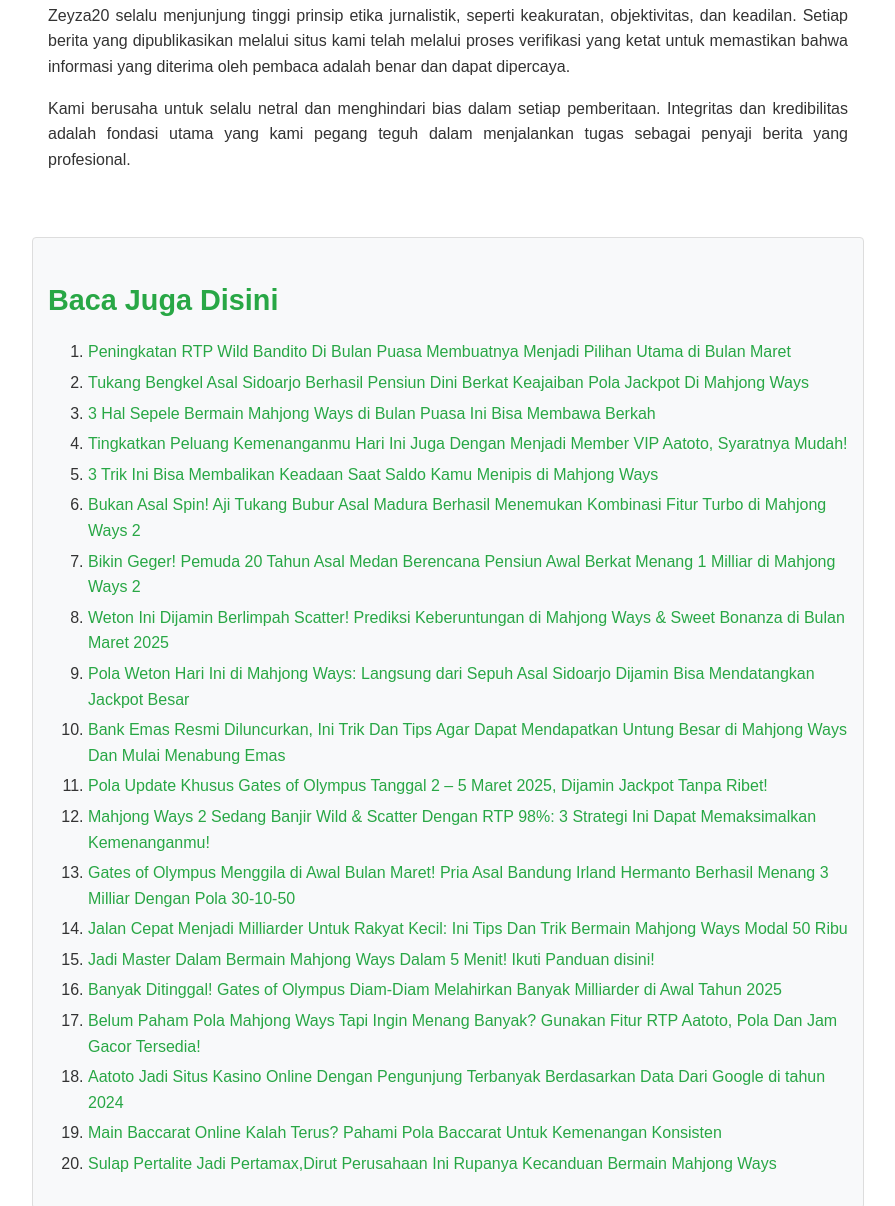
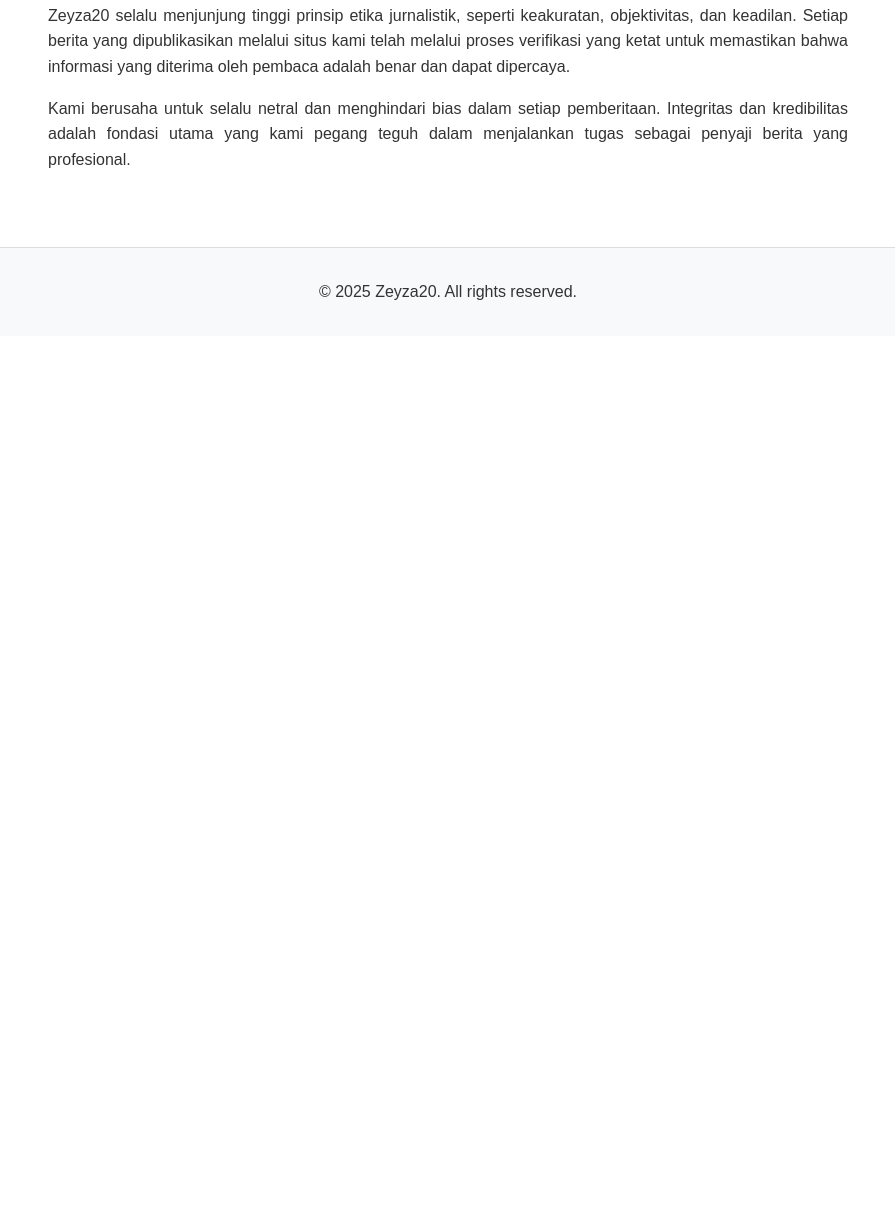
Before and after one commit to Zeyza20/news, a plain HTML site: page index.html in a window 1280 px wide. Shown: the part 1221-2427 px from the top of the page, without its empty margins (192-1087 px from the left). After the commit the page ends 1557 px from the top, so only its background shows below. Drawn offline with Linux system fonts and the light colour scheme.

Commit message:
Update index.html

```diff
--- a/index.html
+++ b/index.html
@@ -158,32 +158,6 @@
       Kami berusaha untuk selalu netral dan menghindari bias dalam setiap pemberitaan. Integritas dan kredibilitas adalah fondasi utama yang kami pegang teguh dalam menjalankan tugas sebagai penyaji berita yang profesional.
     </p>
   </article>
-  <!-- Bagian Blogroll -->
-  <aside class="blogroll">
-    <h2 style="text-aling: center;">Baca Juga Disini</h2>
-    <ol>
-      <li><a href="https://active-news.github.io/News/peningkatan-rtp-wild-bandito-dibulan-puasa.html" target="_blank">Peningkatan RTP Wild Bandito Di Bulan Puasa Membuatnya Menjadi Pilihan Utama di Bulan Maret</a></li>
-      <li><a href="https://active-news.github.io/News/tukang-bengkel-asal-sidoarjo-berkat-keajaiban-pola.html" target="_blank">Tukang Bengkel Asal Sidoarjo Berhasil Pensiun Dini Berkat Keajaiban Pola Jackpot Di Mahjong Ways</a></li>
-      <li><a href="https://active-news.github.io/News/3-hal-sepele-bermain-mahjong-ways-di-bulan-puasa.html" target="_blank">3 Hal Sepele Bermain Mahjong Ways di Bulan Puasa Ini Bisa Membawa Berkah</a></li>
-	  <li><a href="https://active-news.github.io/News/tingkatkan-peluang-kemenangan-aatoto.html" target="_blank">Tingkatkan Peluang Kemenanganmu Hari Ini Juga Dengan Menjadi Member VIP Aatoto, Syaratnya Mudah!</a></li>
-      <li><a href="https://active-news.github.io/News/trik-membalikan-keadaan-saat-saldo-menipis.html" target="_blank">3 Trik Ini Bisa Membalikan Keadaan Saat Saldo Kamu Menipis di Mahjong Ways</a></li>
-      <li><a href="https://active-news.github.io/News/aji-berhasil-menemukan-kombinasi-fitur-turbo-mahjong.html" target="_blank">Bukan Asal Spin! Aji Tukang Bubur Asal Madura Berhasil Menemukan Kombinasi Fitur Turbo di Mahjong Ways 2</a></li>
-	  <li><a href="https://active-news.github.io/News/pemuda-asal-medan-pensiun-dini.html" target="_blank">Bikin Geger! Pemuda 20 Tahun Asal Medan Berencana Pensiun Awal Berkat Menang 1 Milliar di Mahjong Ways 2</a></li>
-	  <li><a href="https://active-news.github.io/News/weton-ini-dijamin-berlimpah-scatter.html" target="_blank">Weton Ini Dijamin Berlimpah Scatter! Prediksi Keberuntungan di Mahjong Ways & Sweet Bonanza di Bulan Maret 2025</a></li>
-	  <li><a href="https://active-news.github.io/News/pola-weton-hari-ini.html" target="_blank">Pola Weton Hari Ini di Mahjong Ways: Langsung dari Sepuh Asal Sidoarjo Dijamin Bisa Mendatangkan Jackpot Besar</a></li>
-	  <li><a href="https://active-news.github.io/News/bank-emas-tips-dan-trik-mahjongways.html" target="_blank">Bank Emas Resmi Diluncurkan, Ini Trik Dan Tips Agar Dapat Mendapatkan Untung Besar di Mahjong Ways Dan Mulai Menabung Emas</a></li>
-	<li><a href="https://active-news.github.io/News/pola-update-gates-of-olympus-jackpot-tanpa-ribet.html" target="_blank">Pola Update Khusus Gates of Olympus Tanggal 2 – 5 Maret 2025, Dijamin Jackpot Tanpa Ribet!</a></li>
-	<li><a href="https://active-news.github.io/News/mahjong-ways2-banjir-wild-scatter-dengan-rtp98.html" target="_blank">Mahjong Ways 2 Sedang Banjir Wild & Scatter Dengan RTP 98%: 3 Strategi Ini Dapat Memaksimalkan Kemenanganmu!</a></li>
-	<li><a href="https://active-news.github.io/News/irland-hermanto-berhasil-menang-3milliar-olympus.html" target="_blank">Gates of Olympus Menggila di Awal Bulan Maret! Pria Asal Bandung Irland Hermanto Berhasil Menang 3 Milliar Dengan Pola 30-10-50</a></li>
-	<li><a href="https://active-news.github.io/News/jalan-cepat-menjadi-milliarder-untuk-rakyat.html" target="_blank">Jalan Cepat Menjadi Milliarder Untuk Rakyat Kecil: Ini Tips Dan Trik Bermain Mahjong Ways Modal 50 Ribu</a></li>
-	<li><a href="https://active-news.github.io/News/jadi-master-mahjong-ways-dalam-5-menit.html" target="_blank">Jadi Master Dalam Bermain Mahjong Ways Dalam 5 Menit! Ikuti Panduan disini!</a></li>
-	<li><a href="https://active-news.github.io/News/olympus-diam-diam-melahirkan-banyak-milliarder.html" target="_blank">Banyak Ditinggal! Gates of Olympus Diam-Diam Melahirkan Banyak Milliarder di Awal Tahun 2025</a></li>
-	<li><a href="https://active-news.github.io/News/pola-mahjong-gunakan-fitur-rtp-aatoto.html" target="_blank">Belum Paham Pola Mahjong Ways Tapi Ingin Menang Banyak? Gunakan Fitur RTP Aatoto, Pola Dan Jam Gacor Tersedia!</a></li>
-	<li><a href="https://active-news.github.io/News/situs-kasino-online-dengan-pengunjung-terbanyak.html" target="_blank">Aatoto Jadi Situs Kasino Online Dengan Pengunjung Terbanyak Berdasarkan Data Dari Google di tahun 2024</a></li>
-	<li><a href="https://active-news.github.io/News/pahami-pola-baccarat-untuk-kemenangan-konsisten.html" target="_blank">Main Baccarat Online Kalah Terus? Pahami Pola Baccarat Untuk Kemenangan Konsisten</a></li>
-	<li><a href="https://active-news.github.io/News/sulap-pertalite-jadi-pertamax-dirut-kecanduan-mahjong.html" target="_blank">Sulap Pertalite Jadi Pertamax,Dirut Perusahaan Ini Rupanya Kecanduan Bermain Mahjong Ways</a></li>
-	</ol>
-
 
   </aside>
   <footer>
```
